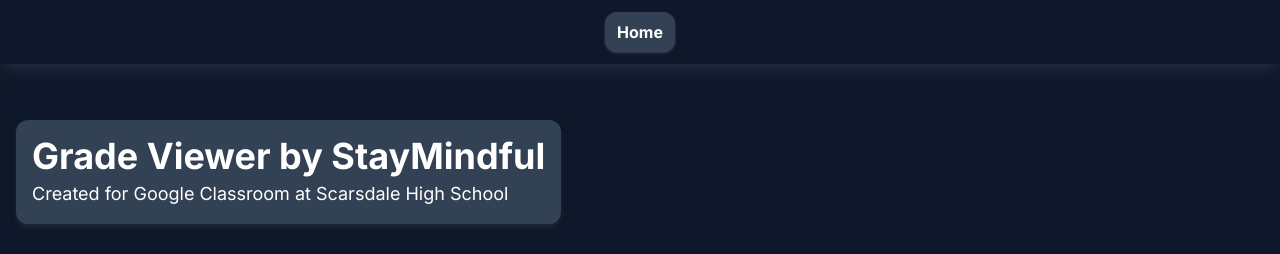
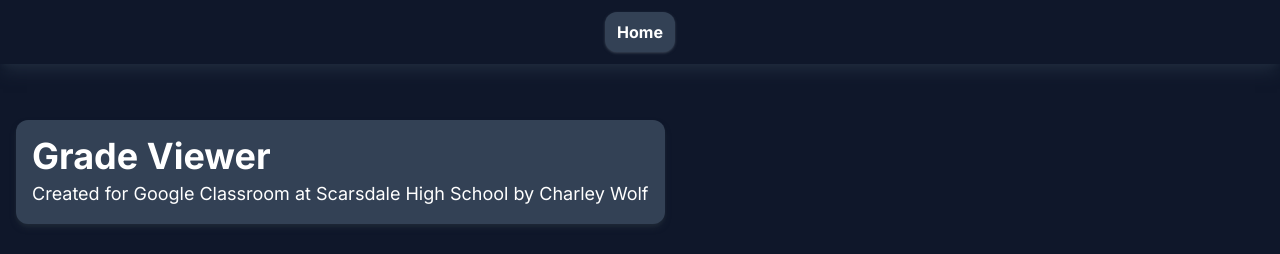
Before and after one commit to charleywolf/gc-grade-viewer, a Next.js app: page / in a window 1280 px wide. Shown: the top 254 px of the page. Built offline with nearby package versions, Linux system fonts and the light colour scheme; no server answers; the database is empty.

Commit message:
update title/desc

```diff
--- a/src/app/page.tsx
+++ b/src/app/page.tsx
@@ -161,10 +161,11 @@ export default function Home() {
       <div className="sm:flex sm:justify-between items-center mb-8">
         <div className="w-full sm:w-max theme-section p-4">
           <h1 className="text-center text-2xl sm:text-left mb-1 sm:text-4xl font-bold">
-            Grade Viewer by <a href="https://staymindful.org">StayMindful</a>
+            Grade Viewer
           </h1>
           <h2 className="text-center text-sm sm:text-left sm:text-lg">
-            Created for Google Classroom at Scarsdale High School
+            Created for Google Classroom at Scarsdale High School by Charley
+            Wolf
           </h2>
         </div>
 
```
